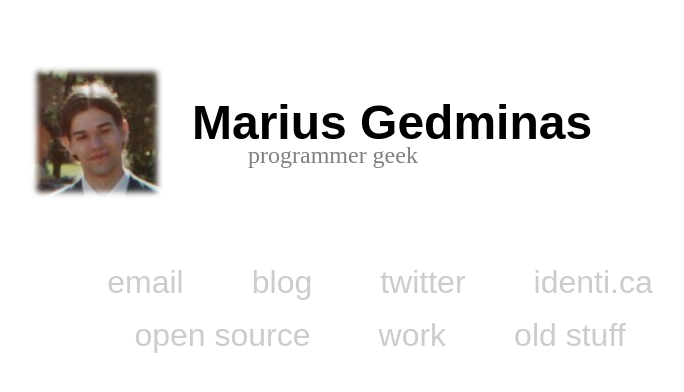
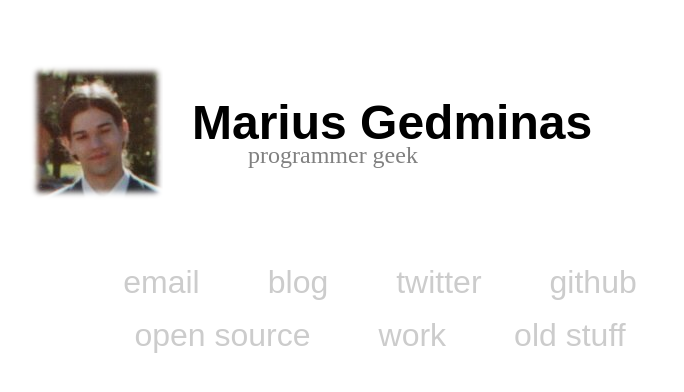
Before and after one commit to mgedmin/gedmin.as, a plain HTML site: page front.html in a window 1280 px wide. Shown: the whole page, without its empty margins (60-744 px from the left). Drawn offline with Linux system fonts and the light colour scheme.

Commit message:
Update site

```diff
--- a/front.html
+++ b/front.html
@@ -24,7 +24,10 @@
       <li><a href="mailto:marius@gedmin.as">email</a></li>
       <li><a href="http://mg.pov.lt/blog">blog</a></li>
       <li><a href="http://twitter.com/#!/mgedmin">twitter</a></li>
+    <!-- stopped using it when it switched to pump.io and lost the ability to broadcast to twitter
       <li><a href="http://identi.ca/mgedmin">identi.ca</a></li>
+      -->
+      <li><a href="http://github.com/mgedmin">github</a></li>
       <li><a href="http://mg.pov.lt/">open source</a></li>
       <li><a href="http://pov.lt/">work</a></li>
     <!--
```
Also changed, not shown: index.html (+3 -0 lines).
